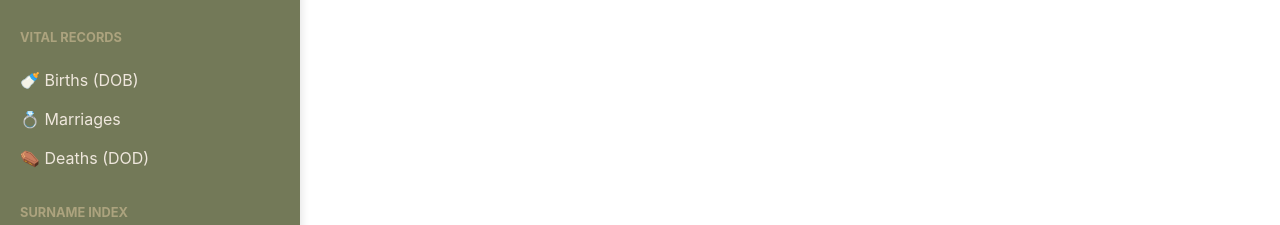
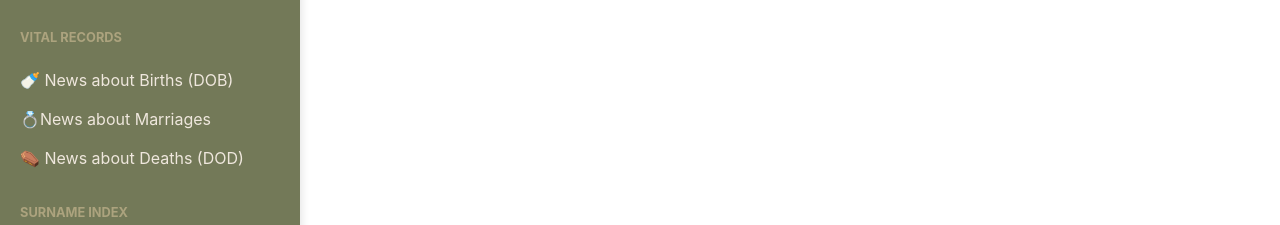
Before and after one commit to desivar/recuerdos, a React (Create React App) app in the folder frontend/: page / in a window 1280 px wide. Shown: the part 433-658 px from the top of the page. Built offline with nearby package versions, Linux system fonts and the light colour scheme; no server answers.

Commit message:
Improved side bar by adding the kind of news about vital records

```diff
--- a/frontend/src/components/Sidebar.js
+++ b/frontend/src/components/Sidebar.js
@@ -187,7 +187,7 @@ const Sidebar = ({ user, onLogout }) => {
           onMouseEnter={(e) => e.target.style.paddingLeft = '10px'}
           onMouseLeave={(e) => e.target.style.paddingLeft = '0'}
         >
-          🍼 Births (DOB)
+          🍼 News about Births (DOB)
         </Link>
         <Link
           to="/type/Marriage"
@@ -195,7 +195,7 @@ const Sidebar = ({ user, onLogout }) => {
           onMouseEnter={(e) => e.target.style.paddingLeft = '10px'}
           onMouseLeave={(e) => e.target.style.paddingLeft = '0'}
         >
-          💍 Marriages
+          💍News about  Marriages
         </Link>
         <Link
           to="/type/Death"
@@ -203,7 +203,7 @@ const Sidebar = ({ user, onLogout }) => {
           onMouseEnter={(e) => e.target.style.paddingLeft = '10px'}
           onMouseLeave={(e) => e.target.style.paddingLeft = '0'}
         >
-          ⚰️ Deaths (DOD)
+          ⚰️ News about Deaths (DOD)
         </Link>
       </nav>
 
```
